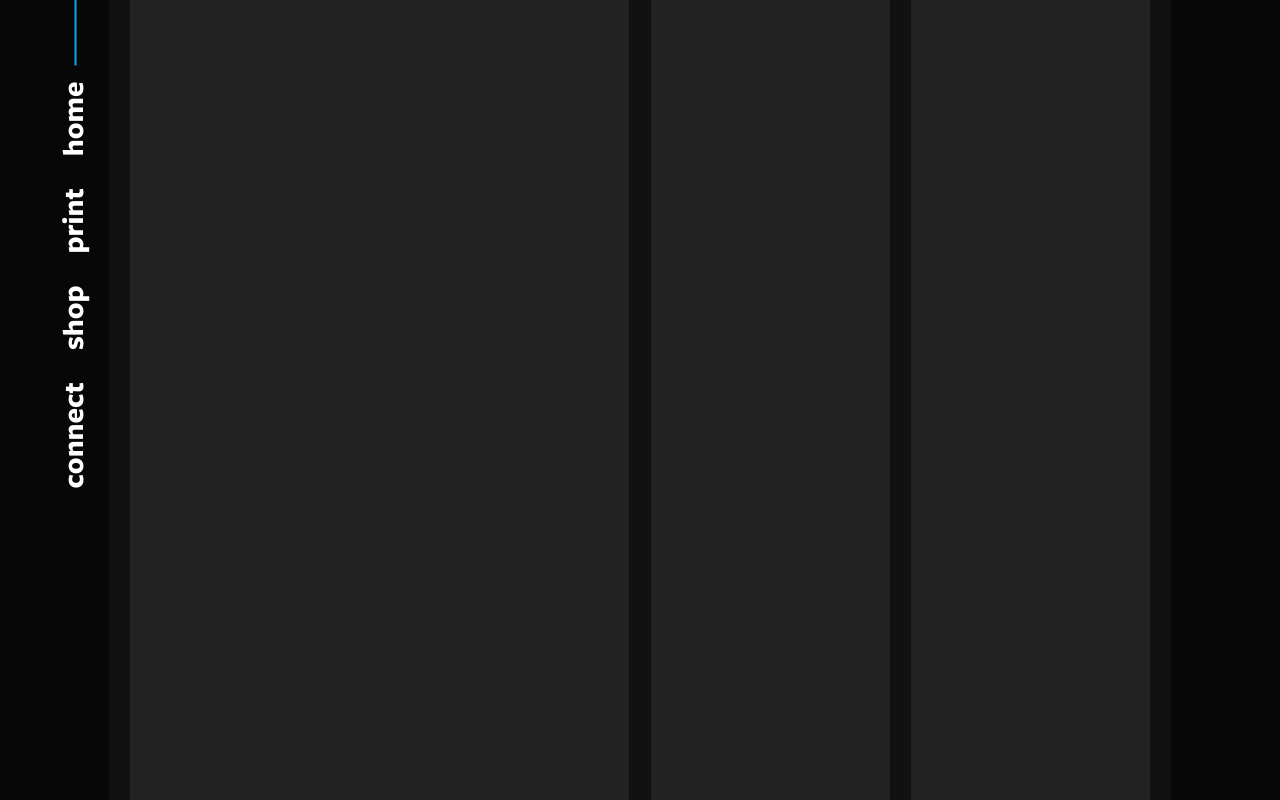
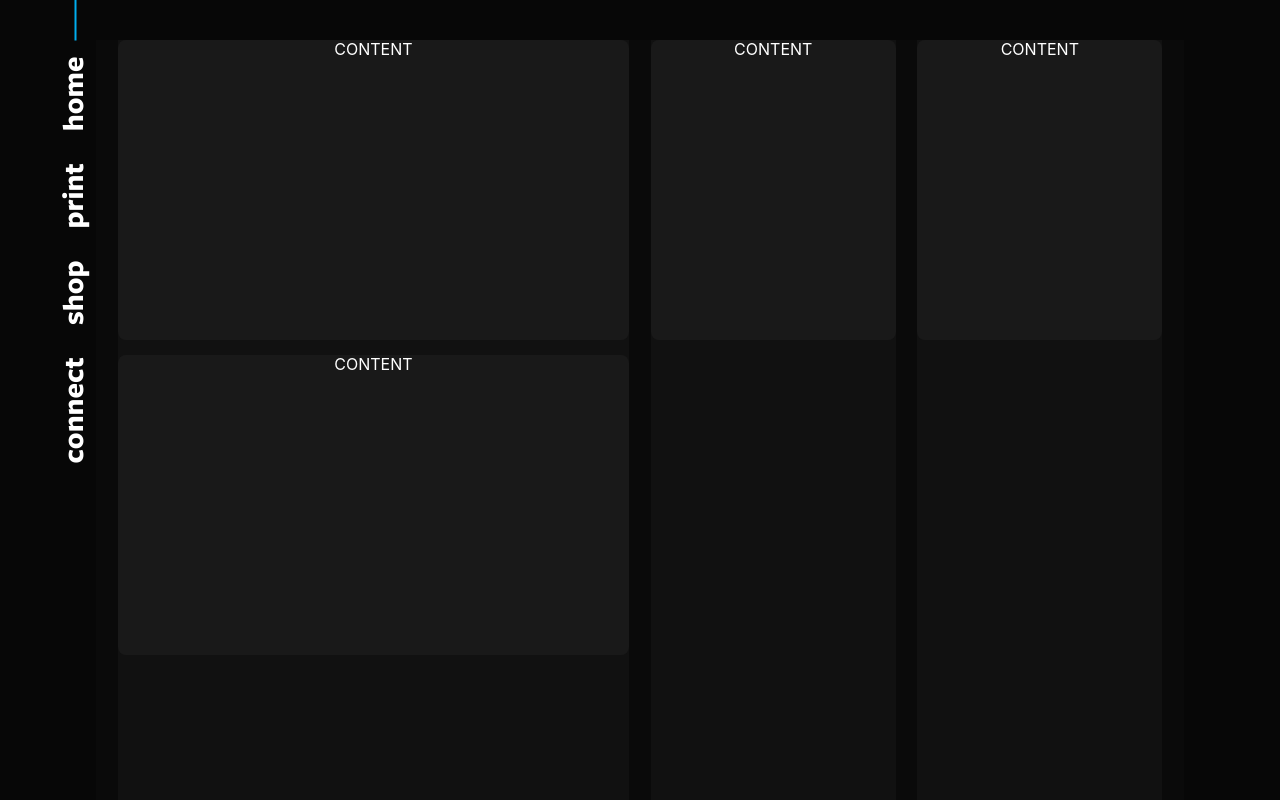
Before and after one commit to bruinreview/br-front, a React (Create React App) app: page / in a window 1280 px wide. Built offline with nearby package versions, Linux system fonts and the light colour scheme.

Commit message:
added card component, have not styled card yet

```diff
--- /dev/null
+++ b/src/Components/Card.css
@@ -0,0 +1,8 @@
+.feature-card{
+    width:100%;
+    margin-bottom:15px;
+    height: 300px;
+    background-color: #191919;
+    border-radius: 8px
+
+}
--- a/src/Components/Feature-pic.js
+++ b/src/Components/Card.js
@@ -1,6 +1,7 @@
 import React, {Component} from 'react';
+import './Card.css';
 
-export default class FeaturePic extends Component{
+export default class Card extends Component{
     constructor(props){
         super(props);
         this.state={
@@ -10,7 +11,10 @@ export default class FeaturePic extends Component{
 
     render(){
         return(
-            <div > CONTENT</div>
+            <div className = "feature-card">
+
+             CONTENT
+            </div>
         )
     }
 
--- a/src/Header.css
+++ b/src/Header.css
@@ -1,7 +1,7 @@
 .vertical-text {
 	transform: rotate(270deg);
 	transform-origin: 0% 100%;
-    top:470px;
+    top:445px;
     left: 7%;
     position:relative;
 }
@@ -9,7 +9,7 @@
 
 .line{
     height:1px;
-    width:85px;
+    width:45px;
     margin-top:19px;
     border-top-width: 2px;
     border-color: var(--blue);
--- a/src/Home/Home.css
+++ b/src/Home/Home.css
@@ -3,19 +3,20 @@
     height:100%;
 }
 .main{
-    width: 83%;
-    background-color: #111;
+    margin-top: 40px;
+    width: 85%;
+    background-color: #0A0A0A;
 }
 
 .feature{
     width:47%;
     height:100%;
     margin: 0 1% 0 1%;
-    background-color: #222;
+    background-color: #111;
 }
 
 .normal{
     width:22.5%;
     margin: 0 1% 0 1%;
-    background-color: #222;
+    background-color: #111;
 }
--- a/src/Home/Home.js
+++ b/src/Home/Home.js
@@ -1,6 +1,7 @@
 import React, { Component } from 'react';
 import './Home.css';
 import Header from '../Header';
+import Card from '../Components/Card' ;
 
 
 export default class Home extends Component{
@@ -15,10 +16,16 @@ export default class Home extends Component{
                 <Header />
                 <div className="main flex justify-center">
                     <div className="feature">
+                        <Card/>
+                        <Card/>
                     </div>
                     <div className="normal">
+                        <Card/>
+
                     </div>
                     <div className="normal">
+                        <Card/>
+
                     </div>
                 </div>
             </div>
```
